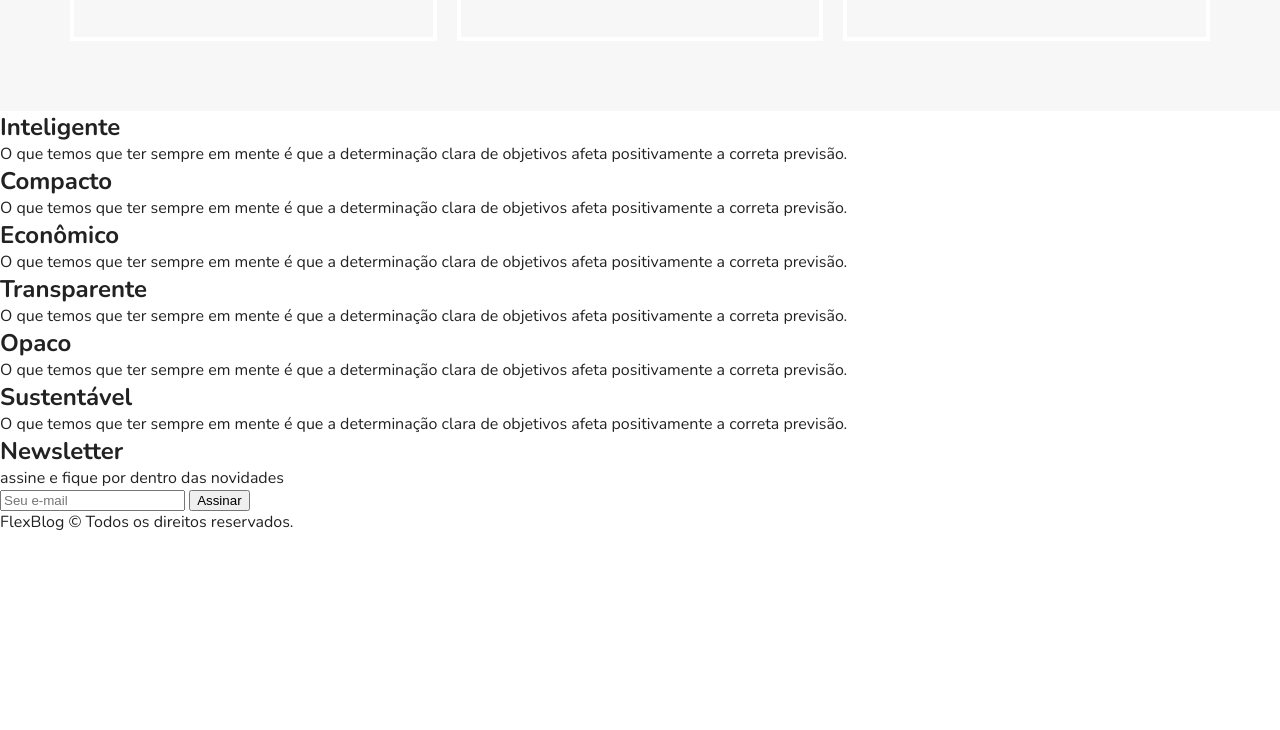
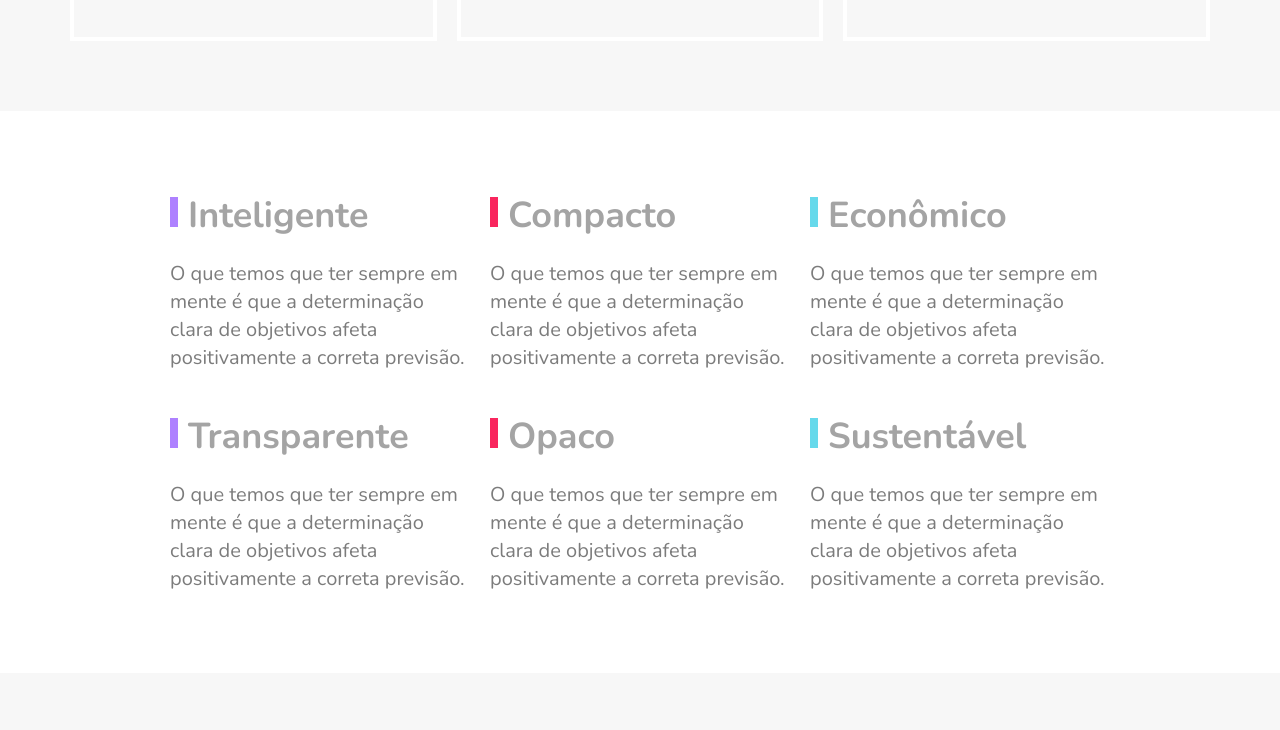
Before and after one commit to MatheusDuarteGalvao/flex-blog, a plain HTML site: page index.html in a window 1280 px wide. Shown: the part 2450-3180 px from the top of the page. Before the commit the page ends 2983 px from the top, so only its background shows below. Drawn offline with nearby package versions, Linux system fonts and the light colour scheme.

Commit message:
Ajustes na qualidade e footer

```diff
--- a/css/style.css
+++ b/css/style.css
@@ -265,3 +265,134 @@ img {
     order: -1;
   }
 }
+
+/*Qualidade*/
+
+.qualidade {
+  max-width: 960px;
+  margin: 60px auto;
+  display: flex;
+  flex-wrap: wrap;
+}
+
+.qualidade-item {
+  flex: 1 1 300px;
+  margin: 20px 10px;
+}
+
+.qualidade-item h2 {
+  font-size: 2.25em;
+  color: #a4a4a4;
+  margin-bottom: 20px;
+}
+
+.qualidade-item h2:before {
+  content: '';
+  display: inline-block;
+  width: 8px;
+  height: 30px;
+  margin-right: 10px;
+  background: blue;
+}
+
+.qualidade-item:nth-of-type(3n+1) h2::before {
+  background: #ae81ff;
+}
+
+.qualidade-item:nth-of-type(3n+2) h2::before {
+  background: #f9265e;
+}
+
+.qualidade-item:nth-of-type(3n+3) h2::before {
+  background: #66d9eb;
+}
+
+.qualidade-item p {
+  font-size: 1.25em;
+  line-height: 1.4;
+  color: #7c7c7c;
+}
+
+/*Newsletter*/
+
+.newsletter {
+  background: #f7f7f7;
+  padding: 60px calc((100% - 960px) / 2);
+  display: flex;
+  flex-wrap: wrap;
+}
+
+.newsletter-info {
+  flex: 1 1 260px;
+  margin: 0 10px;
+}
+
+.newsletter-info h1 {
+  font-size: 3em;
+  color: #a4a4a4;
+}
+
+.newsletter-info p {
+  font-size: 1.25em;
+  font-style: italic;
+  max-width: 230px;
+  color: #7c7c7c;
+  margin-bottom: 10px;
+}
+
+.newsletter-form {
+  flex: 2 1 260px;
+  margin: 0 10px;
+  align-self: center;
+  display: flex;
+  flex-wrap: wrap;
+}
+
+.newsletter-form input {
+  flex: 3 1 260px;
+  font-size: 1.25em;
+  color: #7c7c7c;
+  font-style: italic;
+  font-family: "Nunito", Helvetica, Arial, sans-serif;
+  border: 4px solid #2c70ff;
+  background: transparent;
+  padding: 15px 10px;
+  margin: 0px;
+  border-radius: 0px;
+}
+
+.newsletter-form button {
+  flex: 1 1 200px;
+  font-family: "Nunito", Helvetica, Arial, sans-serif;
+  font-size: 2.25em;
+  font-weight: bold;
+  text-transform: uppercase;
+  background: #2c70ff;
+  color: white;
+  margin: 0px;
+  cursor: pointer;
+  border: 0px;
+  padding: 15px 10px;
+}
+
+@media (max-width: 600px) {
+  .newsletter-form button{
+    font-size: 1.5em;
+  }
+}
+
+/*Footer*/
+
+.footer {
+  display: flex;
+  background: #2c70ff;
+  height: 200px;
+  align-items: center;
+}
+
+.footer p {
+  flex: 1;
+  text-align: center;
+  font-size: 2.25em;
+  color: #122ab2;
+}
```
